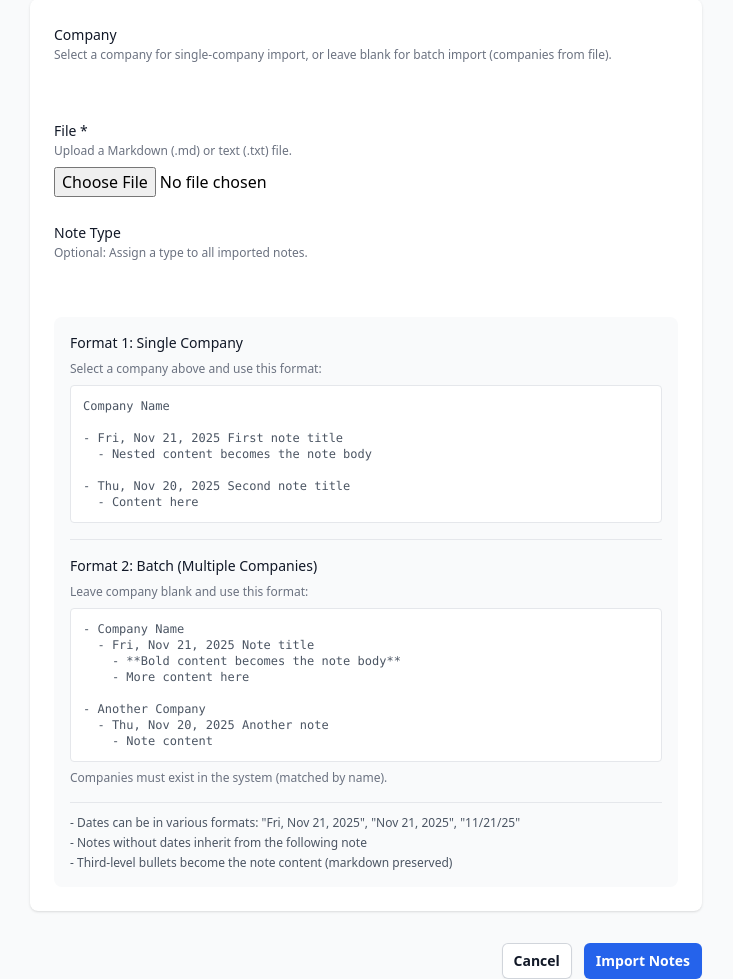
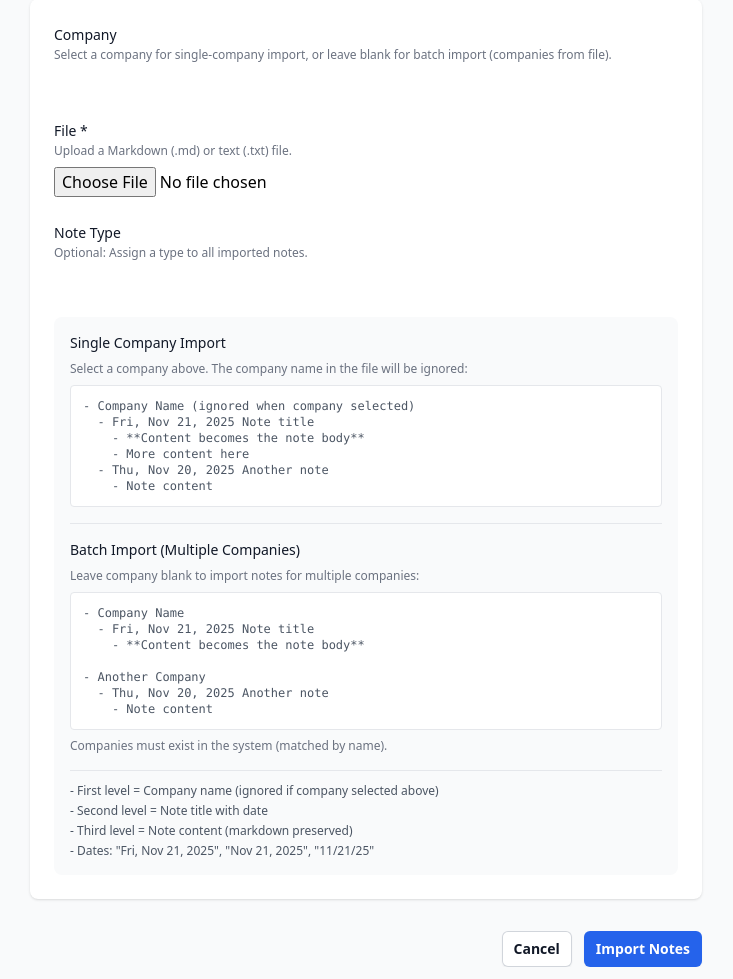
Before and after one commit to etindell/bireme-research, a Django app: template templates/notes/import_form.html in a window 1280 px wide. Shown: the part 97-1076 px from the top of the page, without its empty margins (274-1007 px from the left). Run offline with Django 5.2, Linux system fonts and the light colour scheme; the template is opened without the code that fills it, so the values that code supplies are empty, except form fields; tables that the repository leaves empty hold one stand-in row (values such as "Sample post"); form fields are guessed from the names that the template uses; some libraries are stand-ins or nearby versions.

Commit message:
Simplify note import: selected company overrides file company names
When a company is selected from dropdown:
- First level bullet = company name (ignored)
- Second level bullet = note title with date
- Third level bullet = note content

When no company selected (batch mode):
- First level = company name (matched in system)
- Second level = note title with date
- Third level = note content

Co-Authored-By: Claude Opus 4.5 <noreply@anthropic.com>

```diff
--- a/templates/notes/import_form.html
+++ b/templates/notes/import_form.html
@@ -61,24 +61,22 @@
             <!-- Format Instructions -->
             <div class="bg-gray-50 rounded-lg p-4 space-y-4">
                 <div>
-                    <h3 class="text-sm font-medium text-gray-900 mb-2">Format 1: Single Company</h3>
-                    <p class="text-xs text-gray-500 mb-2">Select a company above and use this format:</p>
-                    <pre class="text-xs text-gray-600 font-mono bg-white p-3 rounded border overflow-x-auto">Company Name
-
-- Fri, Nov 21, 2025 First note title
-  - Nested content becomes the note body
-
-- Thu, Nov 20, 2025 Second note title
-  - Content here</pre>
+                    <h3 class="text-sm font-medium text-gray-900 mb-2">Single Company Import</h3>
+                    <p class="text-xs text-gray-500 mb-2">Select a company above. The company name in the file will be ignored:</p>
+                    <pre class="text-xs text-gray-600 font-mono bg-white p-3 rounded border overflow-x-auto">- Company Name (ignored when company selected)
+  - Fri, Nov 21, 2025 Note title
+    - **Content becomes the note body**
+    - More content here
+  - Thu, Nov 20, 2025 Another note
+    - Note content</pre>
                 </div>
 
                 <div class="border-t border-gray-200 pt-4">
-                    <h3 class="text-sm font-medium text-gray-900 mb-2">Format 2: Batch (Multiple Companies)</h3>
-                    <p class="text-xs text-gray-500 mb-2">Leave company blank and use this format:</p>
+                    <h3 class="text-sm font-medium text-gray-900 mb-2">Batch Import (Multiple Companies)</h3>
+                    <p class="text-xs text-gray-500 mb-2">Leave company blank to import notes for multiple companies:</p>
                     <pre class="text-xs text-gray-600 font-mono bg-white p-3 rounded border overflow-x-auto">- Company Name
   - Fri, Nov 21, 2025 Note title
-    - **Bold content becomes the note body**
-    - More content here
+    - **Content becomes the note body**
 
 - Another Company
   - Thu, Nov 20, 2025 Another note
@@ -87,9 +85,10 @@
                 </div>
 
                 <ul class="text-xs text-gray-600 space-y-1 border-t border-gray-200 pt-3">
-                    <li>- Dates can be in various formats: "Fri, Nov 21, 2025", "Nov 21, 2025", "11/21/25"</li>
-                    <li>- Notes without dates inherit from the following note</li>
-                    <li>- Third-level bullets become the note content (markdown preserved)</li>
+                    <li>- First level = Company name (ignored if company selected above)</li>
+                    <li>- Second level = Note title with date</li>
+                    <li>- Third level = Note content (markdown preserved)</li>
+                    <li>- Dates: "Fri, Nov 21, 2025", "Nov 21, 2025", "11/21/25"</li>
                 </ul>
             </div>
         </div>
```
Also changed, not shown: apps/notes/views.py (+80 -54 lines).
